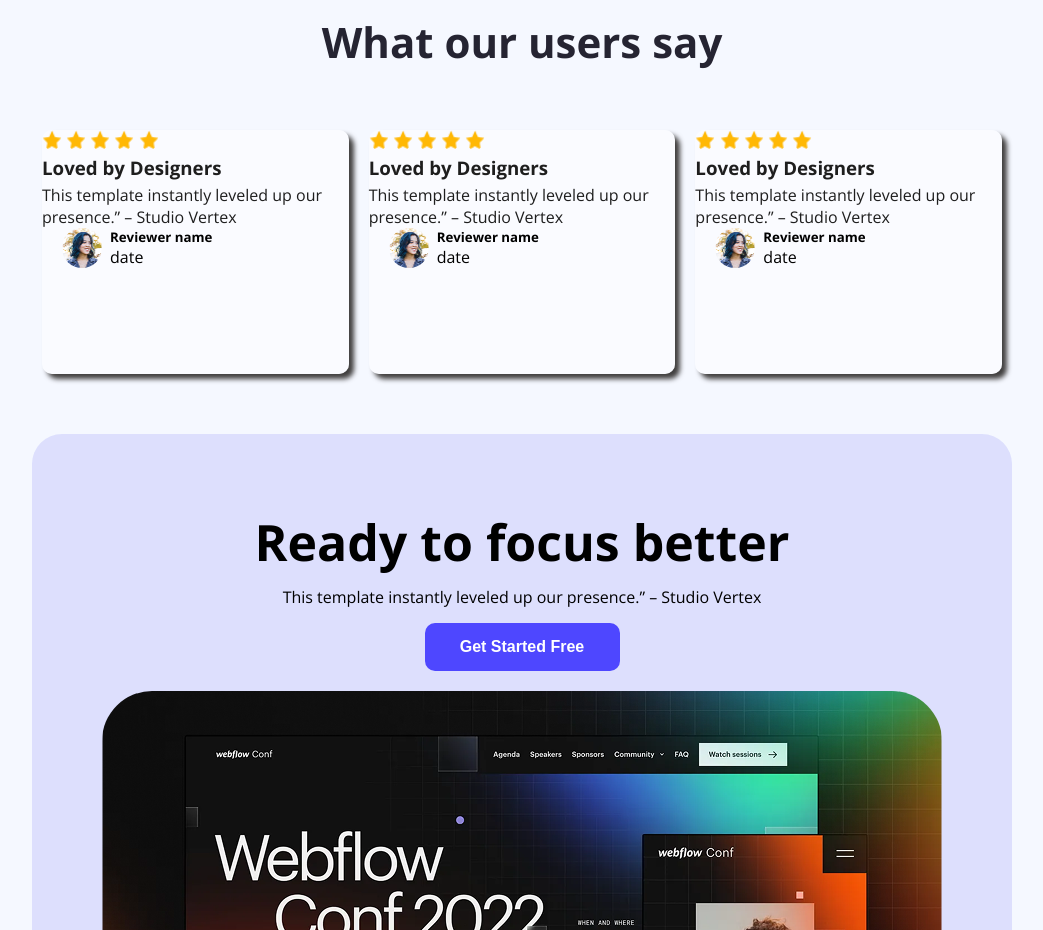
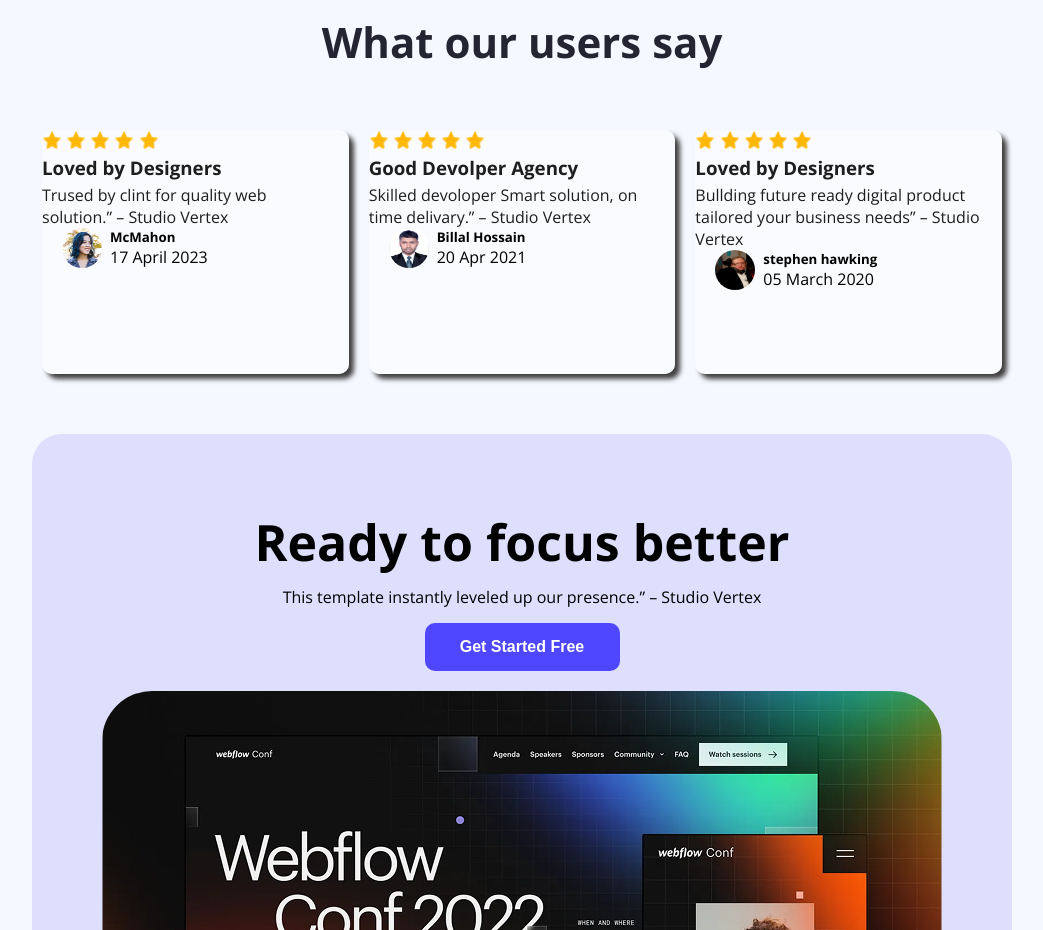
Before and after one commit to billalHossain-byte/fast-assignment, a plain HTML site: page index.html in a window 1280 px wide. Shown: the part 1680-2610 px from the top of the page, without its empty margins (118-1161 px from the left). Drawn offline with nearby package versions, Linux system fonts and the light colour scheme.

Commit message:
fourth commit

```diff
--- a/index.css
+++ b/index.css
@@ -110,7 +110,7 @@ header{
     display:flex;
     justify-content:space-around;
     align-items: center;
-    width: 1140px;
+    width: 1050px;
     height: 360px;
     background-color: rgba(14, 7, 232, 0.100);
     margin-top: 100px;
--- a/index.html
+++ b/index.html
@@ -86,14 +86,35 @@
               <img class="star" src="Assets/icon-star.png" alt="" />
               <h3 class="comment">Loved by Designers</h3>
               <p class="Studio-Vertex">
-                This template instantly leveled up our presence.” – Studio
+                Trused by clint for quality web solution.” – Studio
                 Vertex
               </p>
               <div class="p-h-tag">
                 <img class="avatar-pc" src="Assets/avatar.png" alt="" />
                 <div>
-                  <h5>Reviewer name</h5>
-                  <p>date</p>
+                  <h5>McMahon</h5>
+                  <p>17 April 2023</p>
+                </div>
+              </div>
+            </div>
+          </div>
+          <div class="Card-container">
+            <div class="Card">
+              <img class="star" src="Assets/icon-star.png" alt="" />
+              <img class="star" src="Assets/icon-star.png" alt="" />
+              <img class="star" src="Assets/icon-star.png" alt="" />
+              <img class="star" src="Assets/icon-star.png" alt="" />
+              <img class="star" src="Assets/icon-star.png" alt="" />
+              <h3 class="comment">Good Devolper Agency</h3>
+              <p class="Studio-Vertex">
+                Skilled devoloper Smart solution, on time delivary.” – Studio
+                Vertex
+              </p>
+              <div class="p-h-tag">
+                <img class="avatar-pc" src="Assets/58877.jpg" alt="" />
+                <div>
+                  <h5>Billal Hossain</h5>
+                  <p>20 Apr 2021</p>
                 </div>
               </div>
             </div>
@@ -107,35 +128,13 @@
               <img class="star" src="Assets/icon-star.png" alt="" />
               <h3 class="comment">Loved by Designers</h3>
               <p class="Studio-Vertex">
-                This template instantly leveled up our presence.” – Studio
-                Vertex
+                Bullding future ready digital product tailored your business needs” – Studio Vertex
               </p>
               <div class="p-h-tag">
-                <img class="avatar-pc" src="Assets/avatar.png" alt="" />
+                <img class="avatar-pc" src="Assets/stephen_hawking_0.jpg" alt="" />
                 <div>
-                  <h5>Reviewer name</h5>
-                  <p>date</p>
-                </div>
-              </div>
-            </div>
-          </div>
-          <div class="Card-container">
-            <div class="Card">
-              <img class="star" src="Assets/icon-star.png" alt="" />
-              <img class="star" src="Assets/icon-star.png" alt="" />
-              <img class="star" src="Assets/icon-star.png" alt="" />
-              <img class="star" src="Assets/icon-star.png" alt="" />
-              <img class="star" src="Assets/icon-star.png" alt="" />
-              <h3 class="comment">Loved by Designers</h3>
-              <p class="Studio-Vertex">
-                This template instantly leveled up our presence.” – Studio
-                Vertex
-              </p>
-              <div class="p-h-tag">
-                <img class="avatar-pc" src="Assets/avatar.png" alt="" />
-                <div>
-                  <h5>Reviewer name</h5>
-                  <p>date</p>
+                  <h5>stephen hawking</h5>
+                  <p>05 March 2020</p>
                 </div>
               </div>
             </div>
```
Also changed, not shown: Assets/58877.jpg (added), Assets/stephen_hawking_0.jpg (added).
